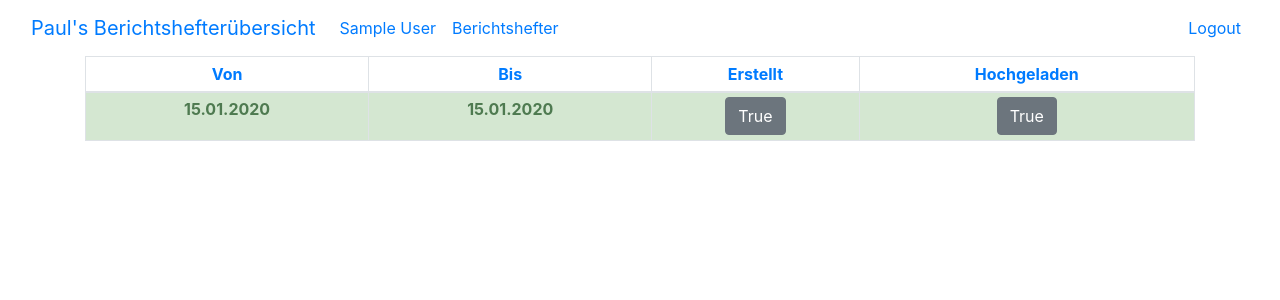
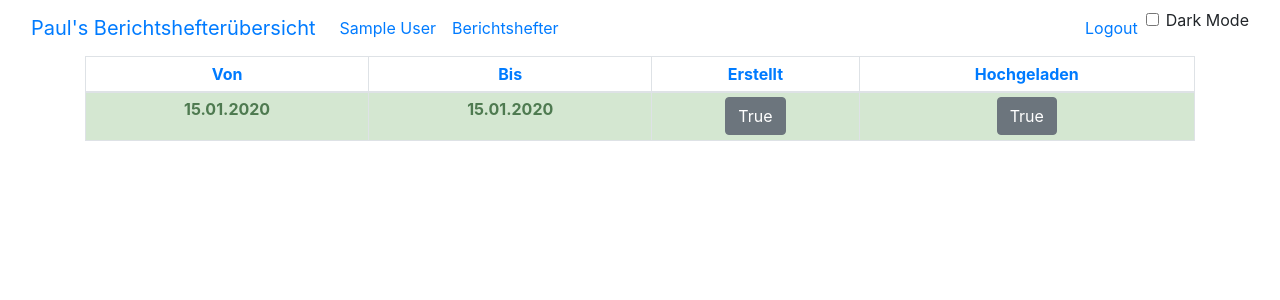
Before and after one commit to PaulValentinScholz/BerichtshefterCheckboard, a Flask app: page /berichtshefter in a window 1280 px wide. Shown: the top 300 px of the page. Run offline with Flask 3, Linux system fonts and the light colour scheme; a user stored in the database is signed in; tables that the repository leaves empty hold one stand-in row (values such as "Sample post"); some libraries are stand-ins or nearby versions.

Commit message:
Update base.html

```diff
--- a/website/templates/base.html
+++ b/website/templates/base.html
@@ -33,10 +33,8 @@
               {% if user.is_authenticated %}
                 <a class="nav-link" href="#">{{ user.name }}</a>
                 <a class="nav-link" href="/berichtshefter">Berichtshefter</a>
-
               {% endif %}
             </div>
-
             <!-- Navbar items on the right -->
             <div class="navbar-nav ms-auto">
               {% if user.is_authenticated %}
@@ -45,6 +43,10 @@
                 <a class="nav-link" href="/login">Login</a>
                 <a class="nav-link" href="/sign-up">Sign Up</a>
               {% endif %}
+                <div class="form-check form-switch ms-auto">
+                    <input class="form-check-input" type="checkbox" id="modeSwitch">
+                    <label class="form-check-label" for="modeSwitch">Dark Mode</label>
+                </div>
             </div>
           </div>
         </div>
```
